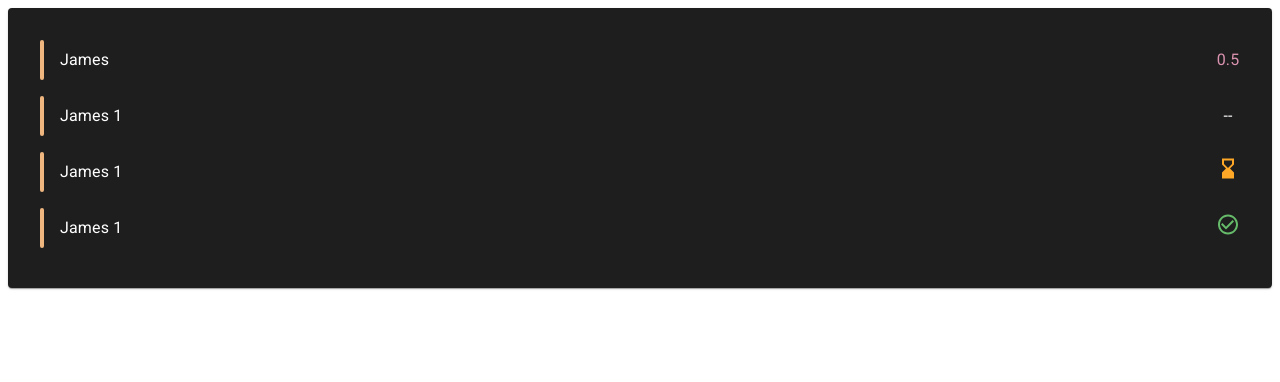
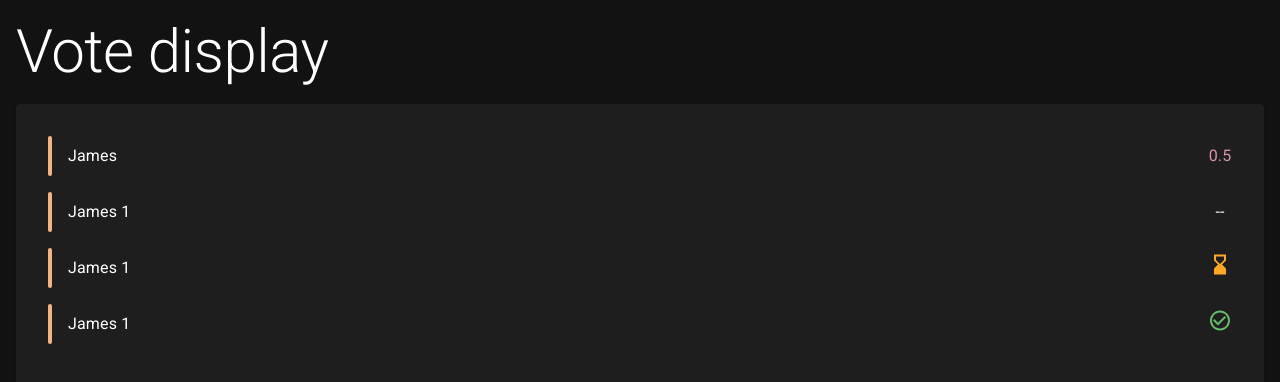
Before and after one commit to Zubry/agile-client, a React app: page / in a window 1280 px wide. Shown: the top 382 px of the page. Built offline with nearby package versions, Linux system fonts and the light colour scheme.

Commit message:
Aesthetic improvements

```diff
--- a/src/App.jsx
+++ b/src/App.jsx
@@ -2,6 +2,9 @@ import React from "react"
 import List from '@mui/material/List'
 import Card from '@mui/material/Card';
 import CardContent from '@mui/material/CardContent';
+import CssBaseline from '@mui/material/CssBaseline';
+import Box from '@mui/material/Box';
+import Typography from '@mui/material/Typography';
 
 import Theme from './theme'
 
@@ -10,6 +13,9 @@ import Vote from './components/Vote'
 function App() {
   return (
     <Theme>
+      <CssBaseline />
+      <Box p={2}>
+        <Typography paragraph variant="h2">Vote display</Typography>
         <Card>
           <CardContent>
             <List>
@@ -20,6 +26,7 @@ function App() {
             </List>
           </CardContent>
         </Card>
+      </Box>
     </Theme>
   )
 }
--- a/src/components/Vote/Points/index.jsx
+++ b/src/components/Vote/Points/index.jsx
@@ -3,36 +3,26 @@ import React from 'react';
 import Typography from '@mui/material/Typography';
 import CheckCircleOutlineIcon from '@mui/icons-material/CheckCircleOutline';
 import HourglassBottomIcon from '@mui/icons-material/HourglassBottom';
-import Zoom from '@mui/material/Zoom';
-
 
 const Points = ({ value, isRevealed }) => {
   if (!isRevealed) {
     if (value != null) {
       return (
-        <Zoom in>
-          <CheckCircleOutlineIcon color="success" />
-        </Zoom>
+        <CheckCircleOutlineIcon color="success" />
       )
     } else {
       return (
-        <Zoom in>
-          <HourglassBottomIcon color="warning" />
-        </Zoom>
+        <HourglassBottomIcon color="warning" />
       )
     }
   } else {
     if (value != null) {
       return (
-        <Zoom in>
-          <Typography color="primary">{ value }</Typography>
-        </Zoom>
+        <Typography color="primary">{ value }</Typography>
       )
     } else {
       return (
-        <Zoom in>
-          <Typography>--</Typography>
-        </Zoom>
+        <Typography>--</Typography>
       )
     }
   }
--- a/src/components/Vote/index.jsx
+++ b/src/components/Vote/index.jsx
@@ -6,11 +6,15 @@ import ListItemSecondaryAction from '@mui/material/ListItemSecondaryAction';
 import ListItemAvatar from '@mui/material/ListItemAvatar';
 import Avatar from '@mui/material/Avatar';
 import Box from '@mui/material/Box';
+import Zoom from '@mui/material/Zoom';
+import Fade from '@mui/material/Fade';
 
 import Points from './Points'
 
 const Vote = ({ name, value, isRevealed }) => {
   return (
+    <Fade in>
+      <div>
         <ListItem>
           <ListItemAvatar sx={{ width: 4, minWidth: 0, marginRight: 2 }}>
             <Avatar variant="rounded" sx={{ width: 4, bgcolor: 'secondary.main' }}>&nbsp;</Avatar>
@@ -19,11 +23,17 @@ const Vote = ({ name, value, isRevealed }) => {
           <ListItemSecondaryAction>
             <ListItemText edge="end">
               <Box width="24px" textAlign="center">
+                <Zoom in>
+                  <div>
                     <Points value={value} isRevealed={isRevealed} />
+                  </div>
+                </Zoom>
               </Box>
               </ListItemText>
           </ListItemSecondaryAction>
         </ListItem>
+      </div>
+    </Fade>
   )
 }
 
```
Lines whose indentation alone changed are shown as unchanged.
